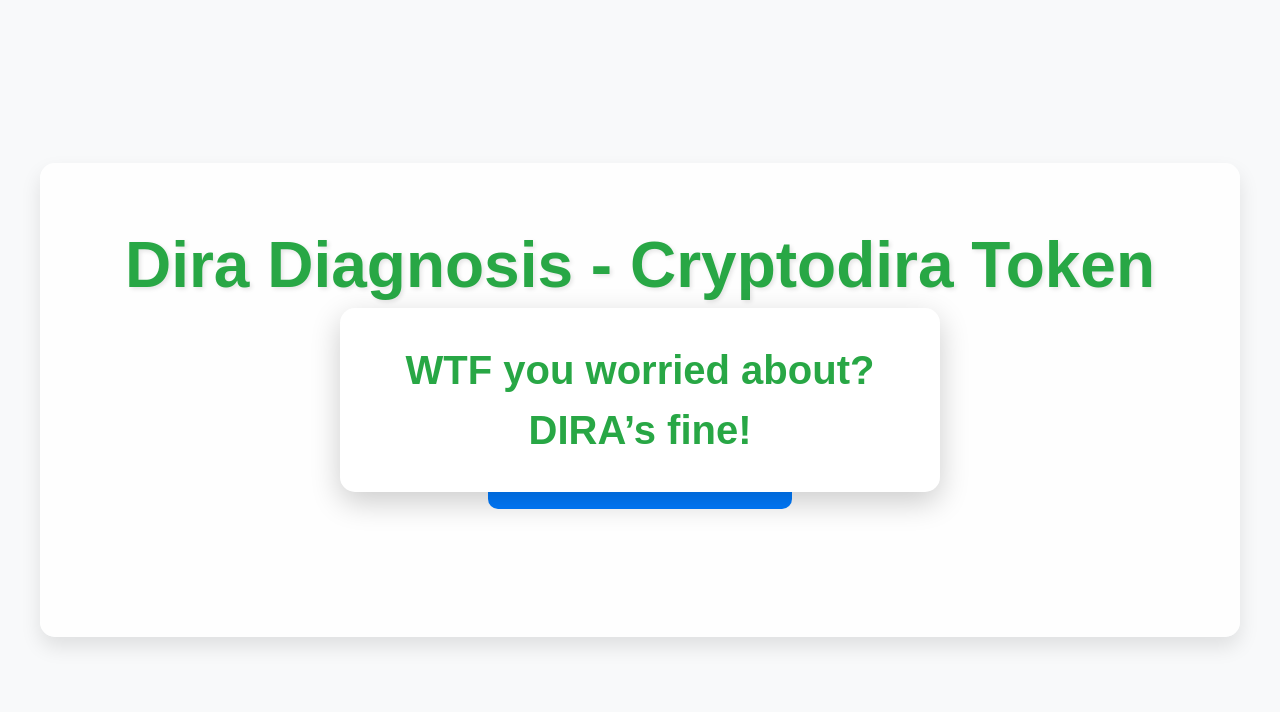
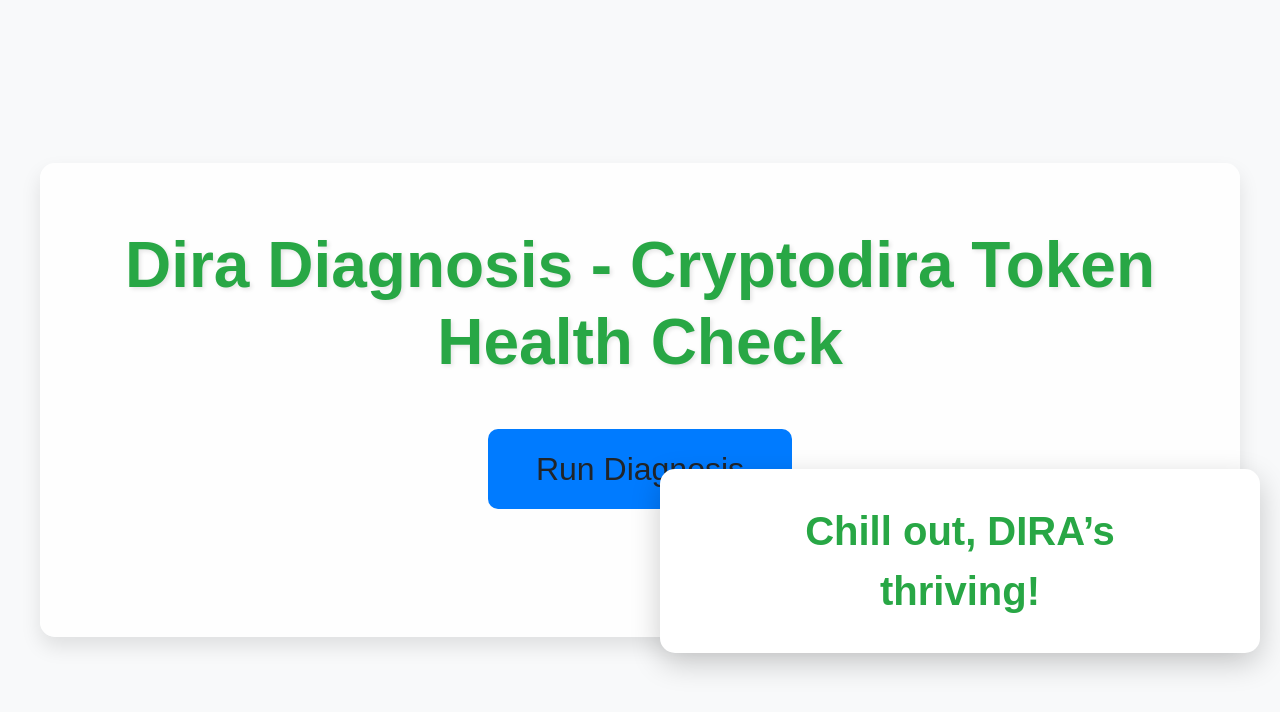
Before and after one commit to rareseaturtles/diraclaim, a plain HTML site: page index.html in a window 1280 px wide. Both pictures are taken after a click on the button "Run Diagnosis". Drawn offline with nearby package versions, Linux system fonts and the light colour scheme.

Commit message:
Update index.html

```diff
--- a/index.html
+++ b/index.html
@@ -16,6 +16,7 @@
       align-items: center;
       margin: 0;
       text-align: center;
+      position: relative;
     }
     .container {
       padding: 4rem 2rem;
@@ -23,6 +24,7 @@
       background: rgba(255, 255, 255, 0.9);
       border-radius: 15px;
       box-shadow: 0 10px 20px rgba(0, 0, 0, 0.1);
+      position: relative;
     }
     h1 {
       font-size: 4rem;
@@ -39,6 +41,8 @@
       border: none;
       border-radius: 10px;
       transition: transform 0.3s, background-color 0.3s;
+      position: relative;
+      z-index: 10;
     }
     .btn:hover {
       background-color: #0056b3;
@@ -49,10 +53,7 @@
     }
     .diagnosis-popup {
       display: none;
-      position: fixed;
-      top: 50%;
-      left: 50%;
-      transform: translate(-50%, -50%);
+      position: absolute;
       background: #fff;
       padding: 2rem 4rem;
       border-radius: 15px;
@@ -72,24 +73,24 @@
     @keyframes popIn {
       from {
         opacity: 0;
-        transform: translate(-50%, -60%);
+        transform: scale(0.8);
       }
       to {
         opacity: 1;
-        transform: translate(-50%, -50%);
+        transform: scale(1);
       }
     }
     @media (max-width: 768px) {
       h1 { font-size: 2.5rem; }
       .btn { font-size: 1.5rem; padding: 0.8rem 2rem; }
-      .diagnosis-popup { font-size: 2rem; padding: 1.5rem 2rem; }
+      .diagnosis-popup { font-size: 2rem; padding: 1.5rem 2rem; max-width: 80%; }
     }
   </style>
 </head>
 <body>
   <div class="container">
     <h1>Dira Diagnosis - Cryptodira Token Health Check</h1>
-    <button class="btn" onclick="showDiagnosis()">Run Diagnosis</button>
+    <button class="btn" id="diagnosisButton">Run Diagnosis</button>
   </div>
 
   <div id="diagnosisPopup" class="diagnosis-popup"></div>
@@ -109,18 +110,50 @@
       "Peace out, DIRA’s in top shape!"
     ];
 
-    // Function to show a random diagnosis in a pop-up
+    let isPopupVisible = false;
+
+    // Function to show/hide a random diagnosis pop-up, positioned away from the button
     function showDiagnosis() {
+      const button = document.getElementById('diagnosisButton');
+      const popup = document.getElementById('diagnosisPopup');
+
+      if (isPopupVisible) {
+        // Hide the pop-up if already visible
+        popup.classList.remove('show');
+        isPopupVisible = false;
+        return;
+      }
+
+      // Show a random phrase
       const randomPhrase = diagnosisPhrases[Math.floor(Math.random() * diagnosisPhrases.length)];
-      const popup = document.getElementById('diagnosisPopup');
       popup.textContent = randomPhrase;
+
+      // Position the pop-up away from the button (random offset for fun)
+      const buttonRect = button.getBoundingClientRect();
+      const windowWidth = window.innerWidth;
+      const windowHeight = window.innerHeight;
+      const popupWidth = popup.offsetWidth || 600; // Default to 600px if not yet measured
+      const popupHeight = popup.offsetHeight || 200; // Default to 200px if not yet measured
+
+      // Position to the right and slightly above/below the button, ensuring it stays in viewport
+      const offsetX = Math.min(200, windowWidth - buttonRect.right - popupWidth - 20); // Max 200px right, stay in viewport
+      const offsetY = Math.random() < 0.5 ? -100 : 100; // Randomly above (-100px) or below (+100px)
+      const finalX = buttonRect.right + offsetX;
+      const finalY = buttonRect.top + (buttonRect.height / 2) + offsetY - (popupHeight / 2);
+
+      // Ensure pop-up stays within viewport
+      const safeX = Math.max(20, Math.min(finalX, windowWidth - popupWidth - 20));
+      const safeY = Math.max(20, Math.min(finalY, windowHeight - popupHeight - 20));
+
+      popup.style.left = safeX + 'px';
+      popup.style.top = safeY + 'px';
+
       popup.classList.add('show');
+      isPopupVisible = true;
+    }
 
-      // Auto-hide pop-up after 5 seconds
-      setTimeout(() => {
-        popup.classList.remove('show');
-      }, 5000);
-    }
+    // Attach the event listener to the button
+    document.getElementById('diagnosisButton').addEventListener('click', showDiagnosis);
   </script>
 </body>
 </html>
```
